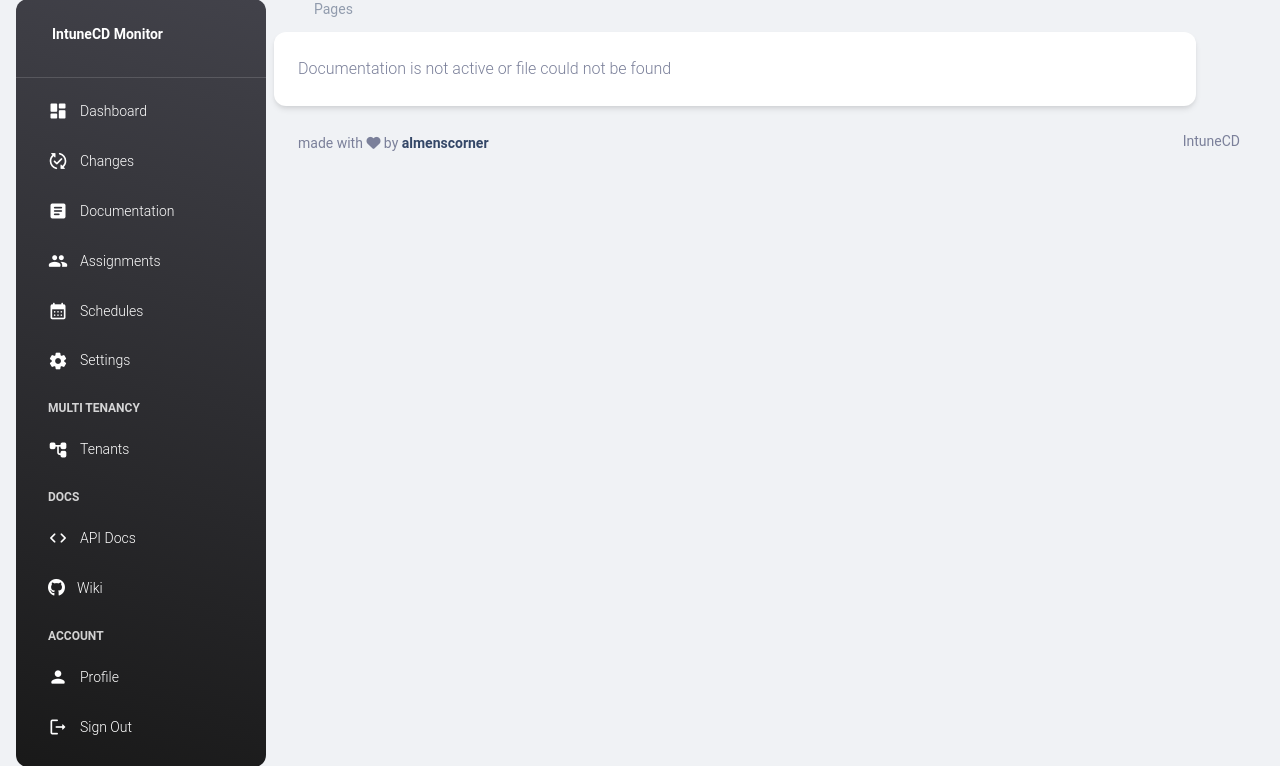
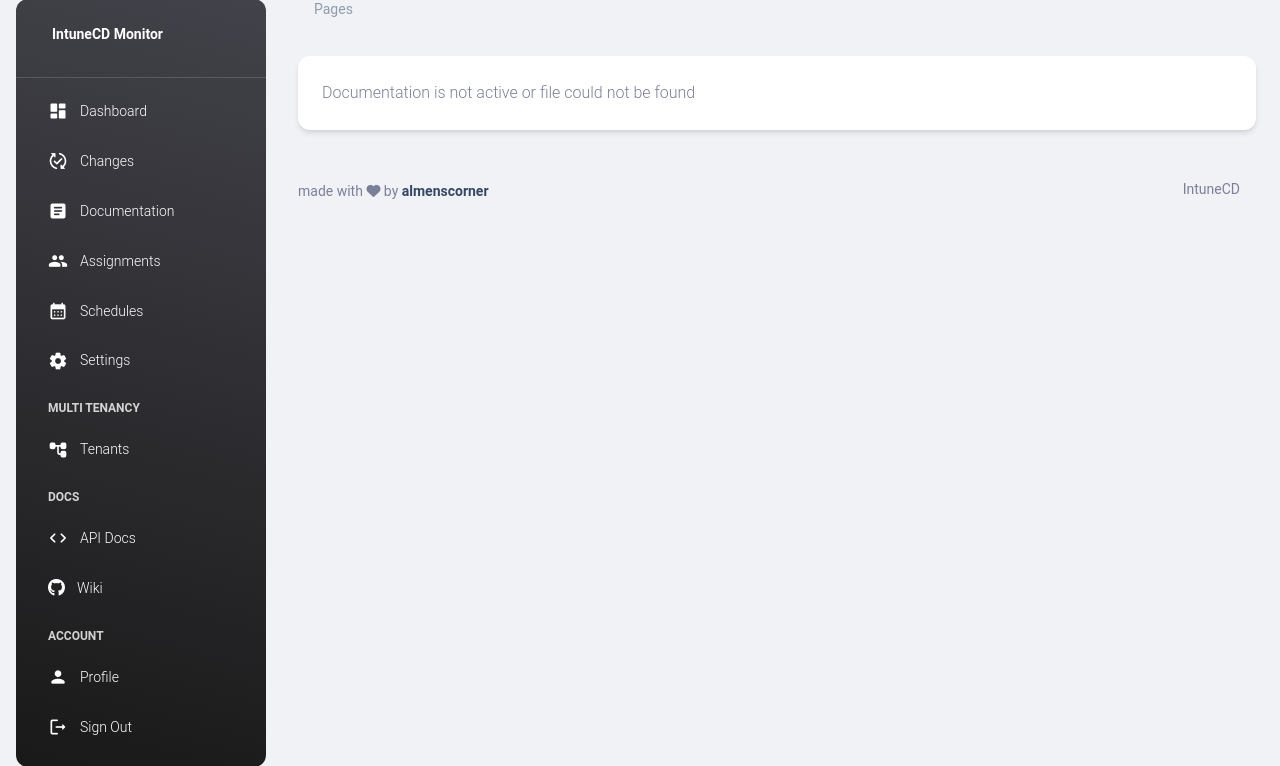
Before and after one commit to almenscorner/intunecd-monitor, a Flask app: template app/templates/pages/documentation.html in a window 1280 px wide. Shown: the part 17-783 px from the top of the page. Run offline with Flask 2, Linux system fonts and the light colour scheme; the template is opened without the code that fills it, so the values that code supplies are empty; parts of the project's set-up code (start-up, migrations or seed data) failed here and were passed over; some libraries are stand-ins or nearby versions.

Commit message:
make it prettier

```diff
--- a/app/templates/pages/documentation.html
+++ b/app/templates/pages/documentation.html
@@ -5,9 +5,9 @@
 {% block stylesheets %}{% endblock stylesheets %}
 
 {% block content %}
-<div class="col-lg-11">
+<div class="container-fluid py-4">
     <div class="card">
-        <div class="card-body px-4 pb-2">
+        <div class="card-body px-4 pb-2 text-sm">
             <div class="table-responsive">
                 {% if active == true %}
                     {% include 'include/documentation.html' %}
```
